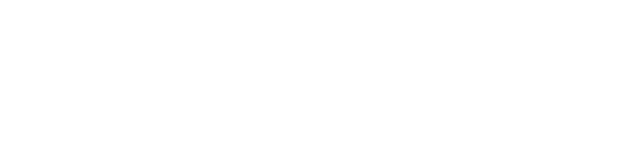
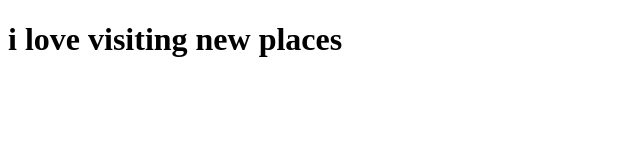
Before and after one commit to avi5028/gitmasterclass, a plain HTML site: page index.html in a window 1280 px wide. Shown: the whole page, without its empty margins (0-640 px from the left). Drawn offline with Linux system fonts and the light colour scheme.

Commit message:
todays change i am making

```diff
--- a/index.html
+++ b/index.html
@@ -5,5 +5,7 @@
     <meta name="viewport" content="width=device-width, initial-scale=1.0" />
     <title>Avisekh</title>
   </head>
-  <body></body>
+  <body>
+    <h1>i love visiting new places</h1>
+  </body>
 </html>
```
